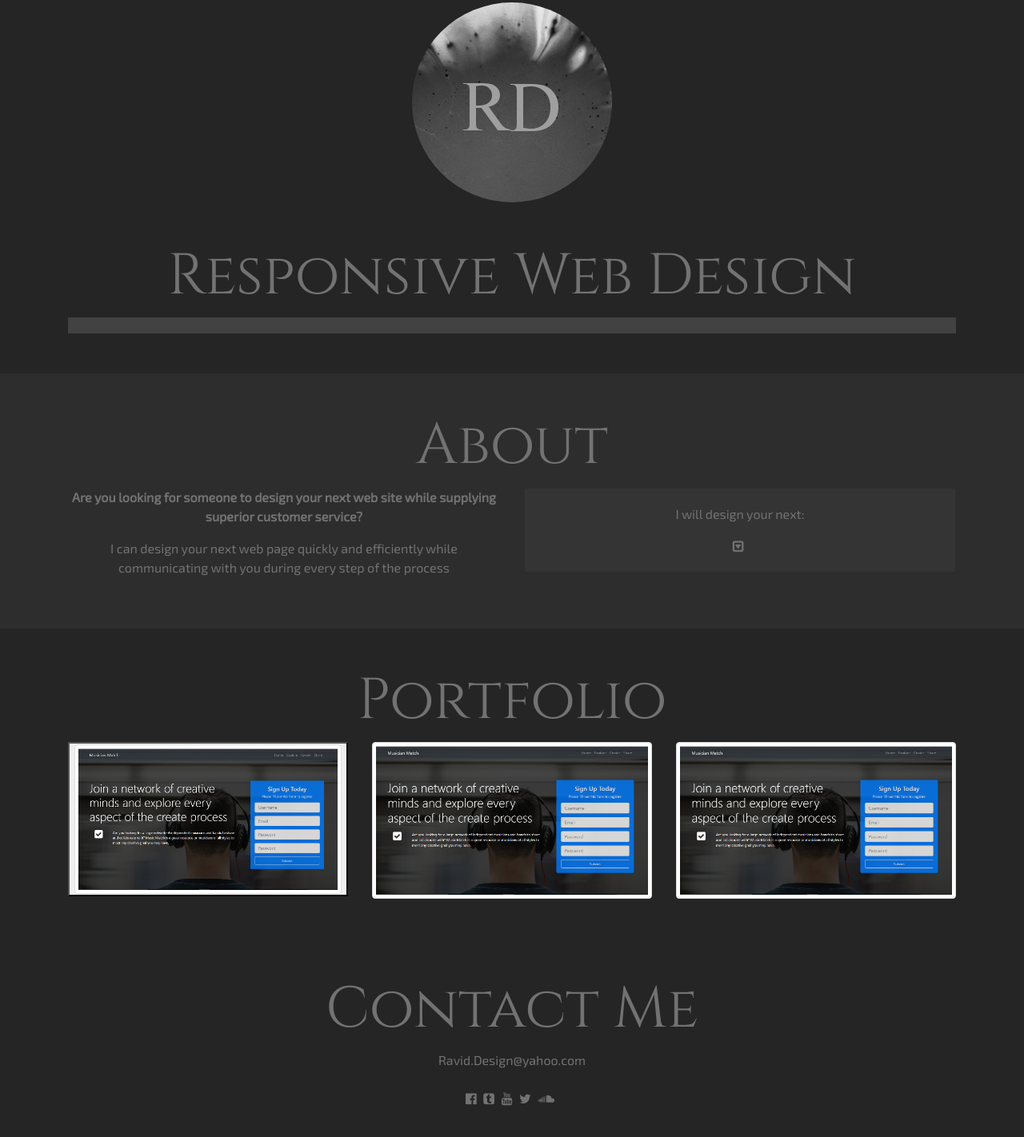
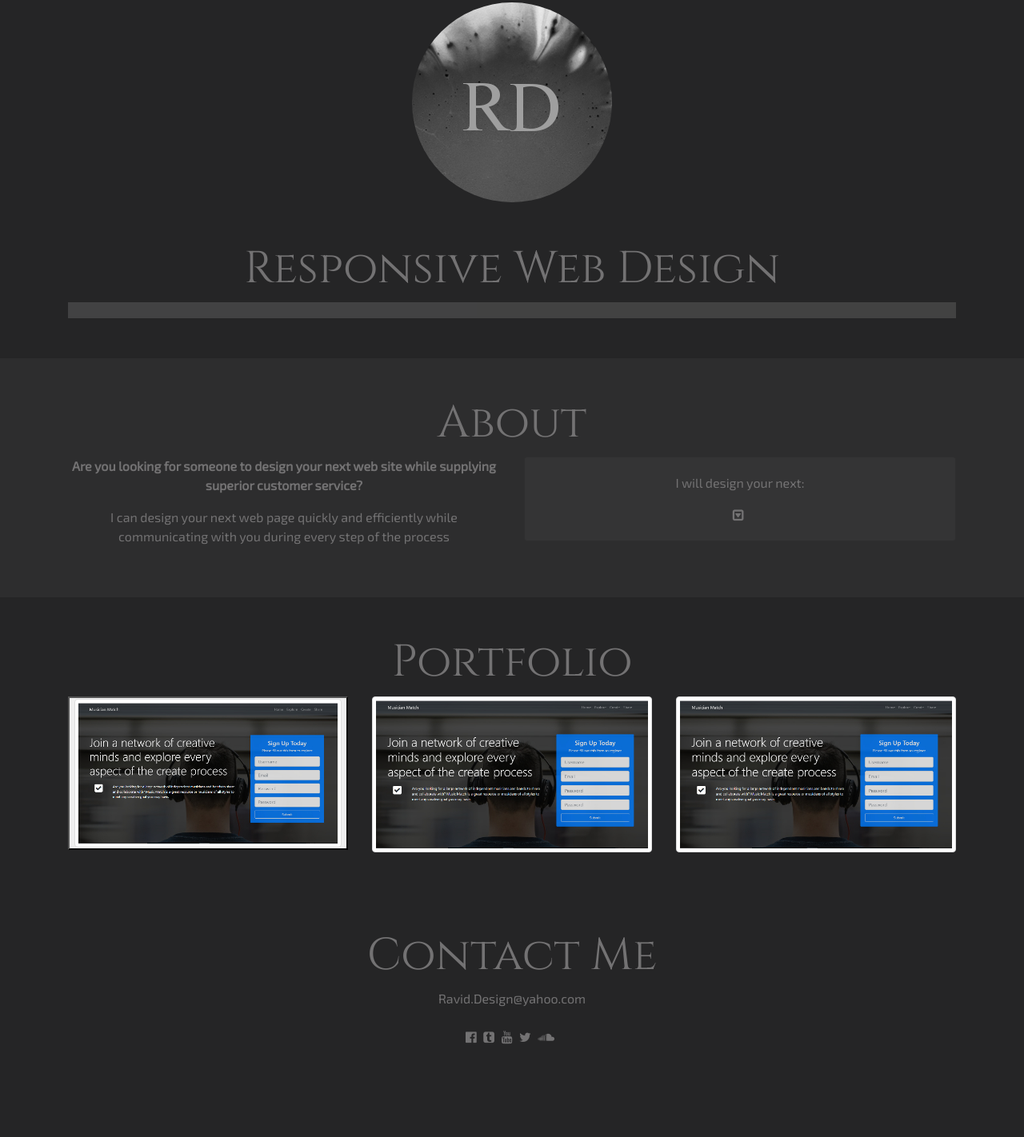
Before and after one commit to MichaelRavid/MichaelRavid.github.io, a plain HTML site: page index.html in a window 1280 px wide. Shown: the part 102-1524 px from the top of the page at 80% size. After the commit the page ends 1503 px from the top, so only its background shows below. Drawn offline with nearby package versions, Linux system fonts and the light colour scheme; grey boxes are pictures that could not be loaded.

Commit message:
Changed heading to Display4

```diff
--- a/assets/css/index.css
+++ b/assets/css/index.css
@@ -12,7 +12,7 @@ body{
 	opacity: 0.8;
 }
 
-.display-3{
+.display-4{
 	font-family: 'Cinzel', serif;
 
 }
--- a/index.html
+++ b/index.html
@@ -69,7 +69,7 @@
 							<img id="logo" src="img/logo1.jpg">
 						</div>
 						<div class="container">
-							<h3 class="display-3"><strong>Responsive</strong> Web Design</h3>
+							<h3 class="display-4"><strong>Responsive</strong> Web Design</h3>
 						</div>
 		<div id="transition1">
 		</div>
@@ -81,7 +81,7 @@
 		<div class="">
 			<div class="container-fluid">
 				<div class="container">
-					<h2 class="display-3">About</h2>
+					<h2 class="display-4">About</h2>
 				</div>
 			</div>
 			<div class="container">
@@ -118,7 +118,7 @@
 <!-- Portfolio -->
 <section id="portfolio" class="py-5">
 	<div class="container text-center">
-		<h2 class="display-3">Portfolio</h2>
+		<h2 class="display-4">Portfolio</h2>
 		<div class="row">
 			<div class="col-lg-4 portPic">
 				<button class="" data-toggle="modal" data-target="#port1Mod">
@@ -138,7 +138,7 @@
 <!-- Contact Footer -->
 <section id="contact" class="py-5">
 	<div class="container-fluid">
-		<h2 id="contact-head" class="display-3">Contact Me</h2>
+		<h2 id="contact-head" class="display-4">Contact Me</h2>
 	</div>
 		<div class="container">
 			<div class="row">
```
